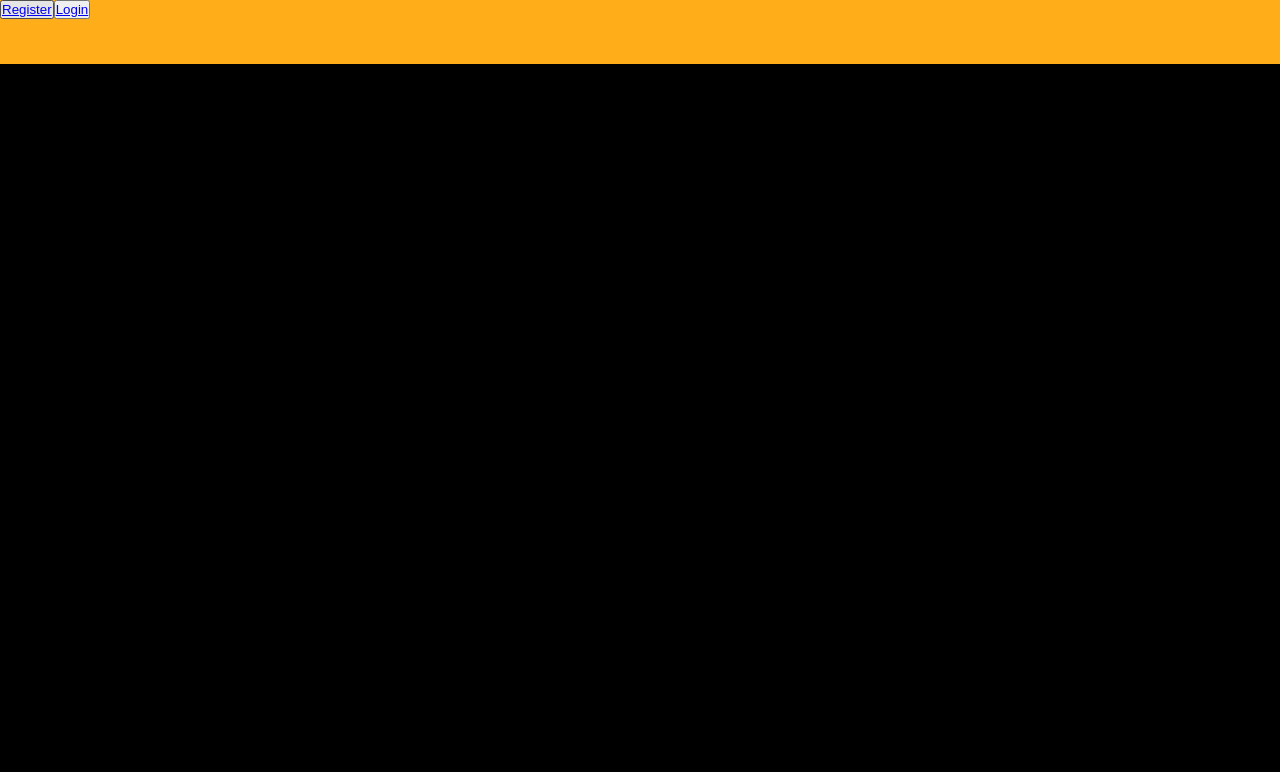
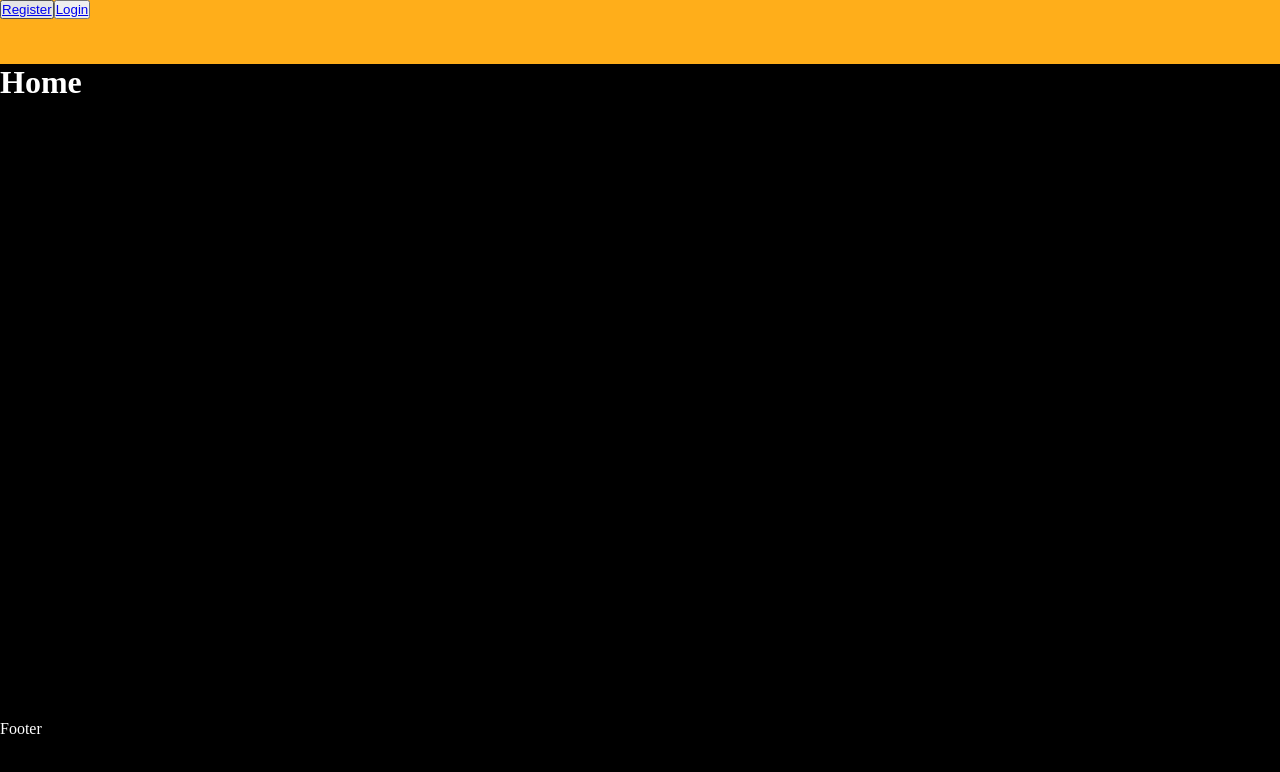
Before and after one commit to eloymazza/habyts, a React (Create React App) app: page / in a window 1280 px wide. Shown: the top 772 px of the page. Built offline with nearby package versions, Linux system fonts and the light colour scheme.

Commit message:
Added Prettier config

```diff
--- /dev/null
+++ b/prettierrc.json
@@ -0,0 +1,6 @@
+{
+  "trailingComma": "all",
+  "tabWidth": 2,
+  "semi": true,
+  "singleQuote": true
+}
--- a/src/index.css
+++ b/src/index.css
@@ -4,3 +4,7 @@
   margin: 0;
   padding: 0;
 }
+
+body {
+  color: white;
+}
```
